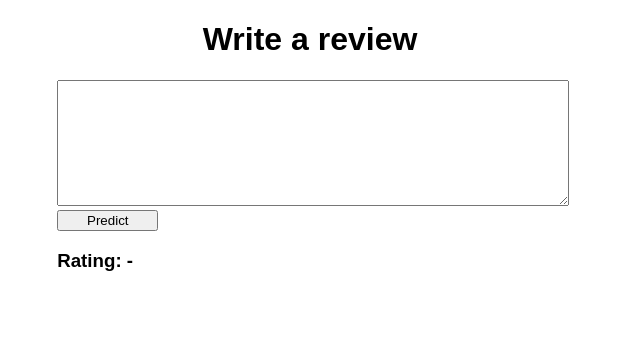
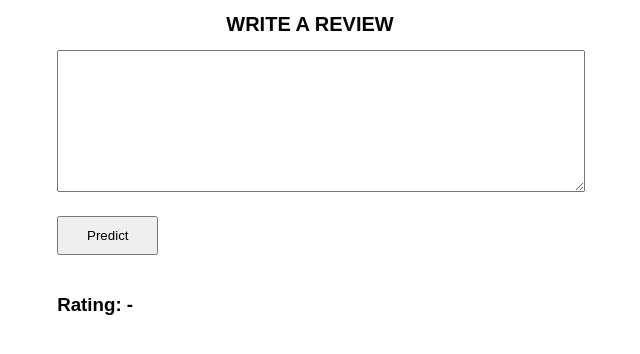
Before and after one commit to polmonroig/ratings_prediction, a plain HTML site: page web/index.html in a window 1280 px wide. Shown: the whole page, without its empty margins (330-970 px from the left). Drawn offline with Linux system fonts and the light colour scheme.

Commit message:
Change font of text

```diff
--- a/web/index.html
+++ b/web/index.html
@@ -10,7 +10,7 @@
     </head>
     <body>
         <div id="root">
-            <h1>Write a review</h1>
+            <h1>WRITE A REVIEW</h1>
             <textarea id="reviewArea" name="name" rows="8" cols="80"></textarea>
             <button onclick="make_prediction()" type="button" name="button">Predict</button>
             <h3 id='ratingText'>Rating: -</h1>
--- a/web/styles.css
+++ b/web/styles.css
@@ -4,16 +4,22 @@ body{
 
 h1{
     text-align: center;
+    font-size: 20px;
+
 }
 
 #reviewArea{
     width: 100%;
     height: 50%;
+    font-family: sans-serif;
+    padding: 10px;
 }
 
 button{
     width: 20%;
-    margin: 0 auto;
+    margin: 20px auto 20px auto;
+    padding: 10px;
+
 }
 
 #root{
```
